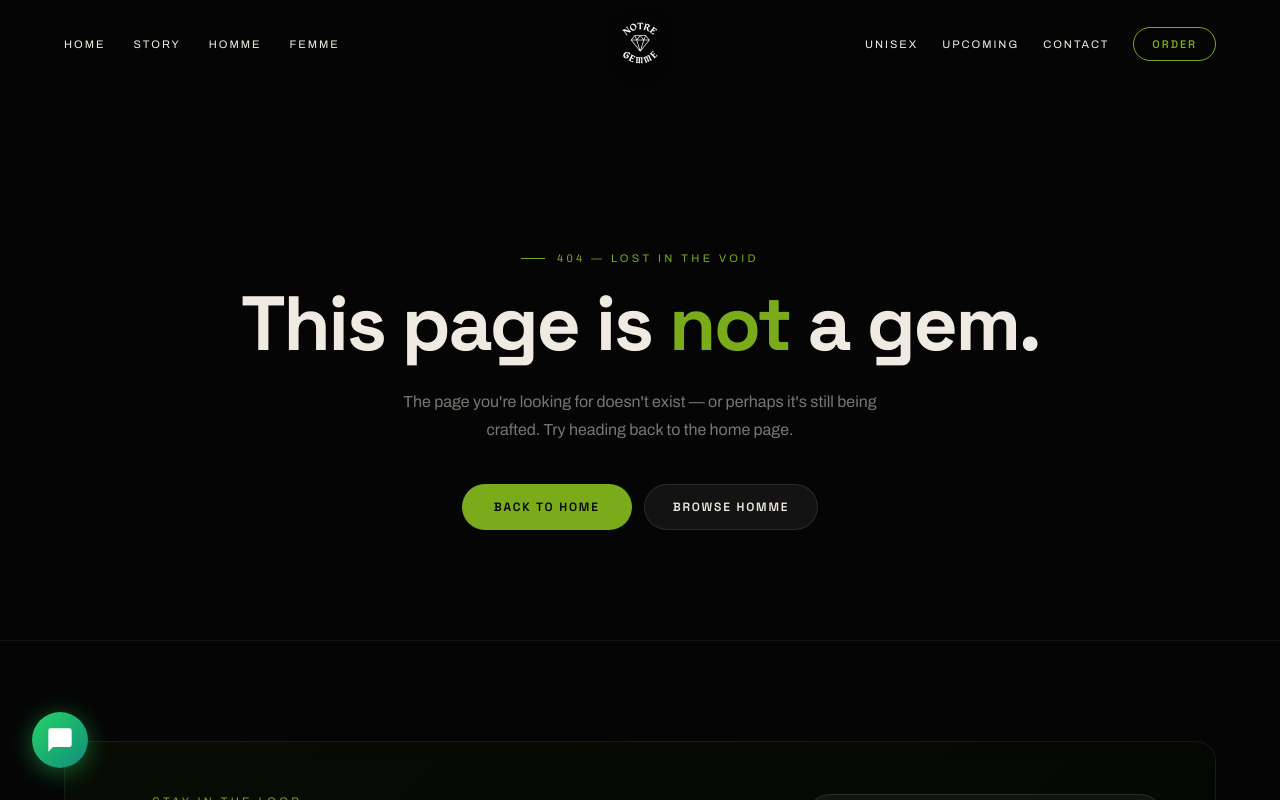
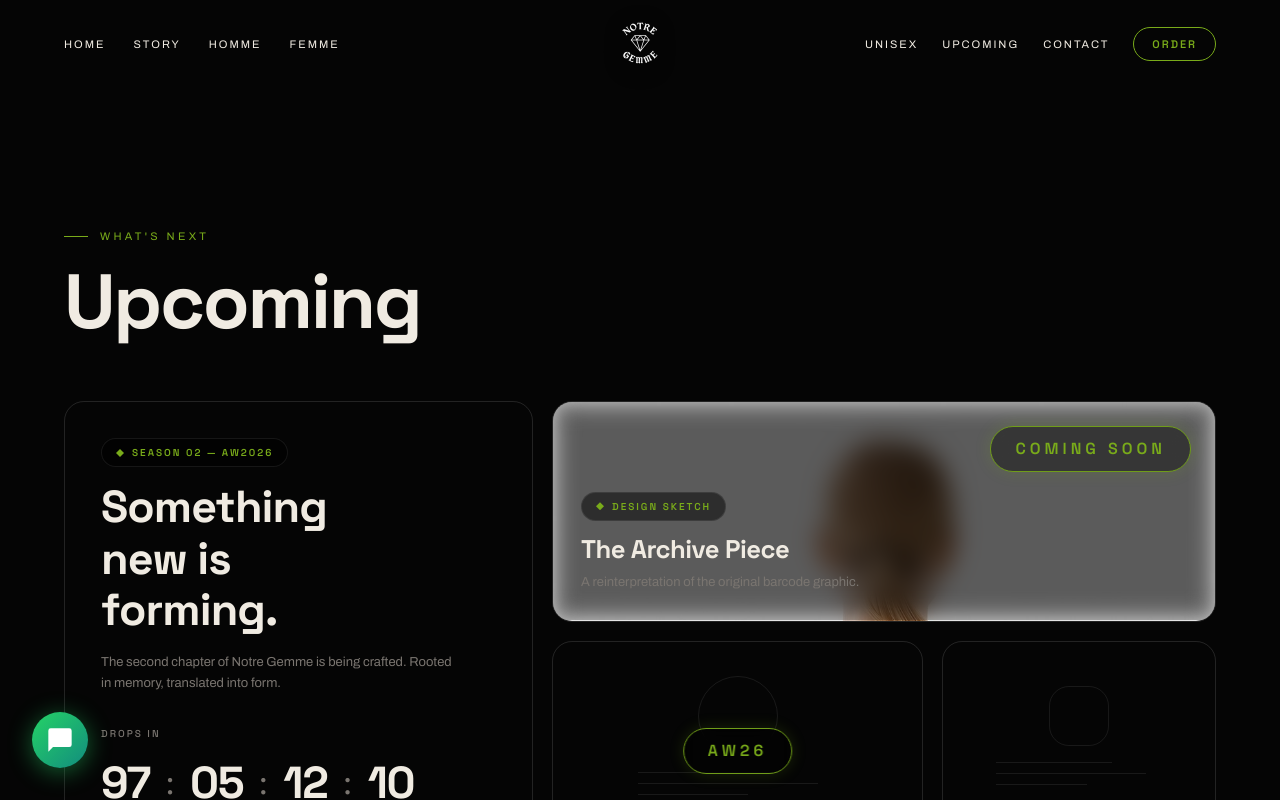
Before and after one commit to MabasoT/notregemme, a Next.js app: page /upcoming in a window 1280 px wide. Before the commit this address had no page. Shown: the top 800 px of the page. Built offline with nearby package versions, Linux system fonts and the light colour scheme.

Commit message:
feat(upcoming): create dedicated /upcoming page route with BentoGrid
This page renders the BentoGrid section, previously accessible only via a hash anchor.

```diff
--- /dev/null
+++ b/app/upcoming/page.tsx
@@ -0,0 +1,21 @@
+import type { Metadata } from "next";
+import { BentoGrid } from "@/components/BentoGrid";
+
+export const metadata: Metadata = {
+  title: "Upcoming — Notre Gemme SS2026",
+  description:
+    "Coming soon from Notre Gemme Studios. Discover what's dropping next in our AW2026 collection — sign up to be notified first.",
+};
+
+/**
+ * Upcoming page — dedicated route at /upcoming.
+ * Renders the BentoGrid section (countdown, teasers, notify form)
+ * that was previously only accessible via the /#upcoming hash anchor.
+ */
+export default function UpcomingPage(): React.ReactElement {
+  return (
+    <main className="min-h-screen pt-[100px]">
+      <BentoGrid />
+    </main>
+  );
+}
```
